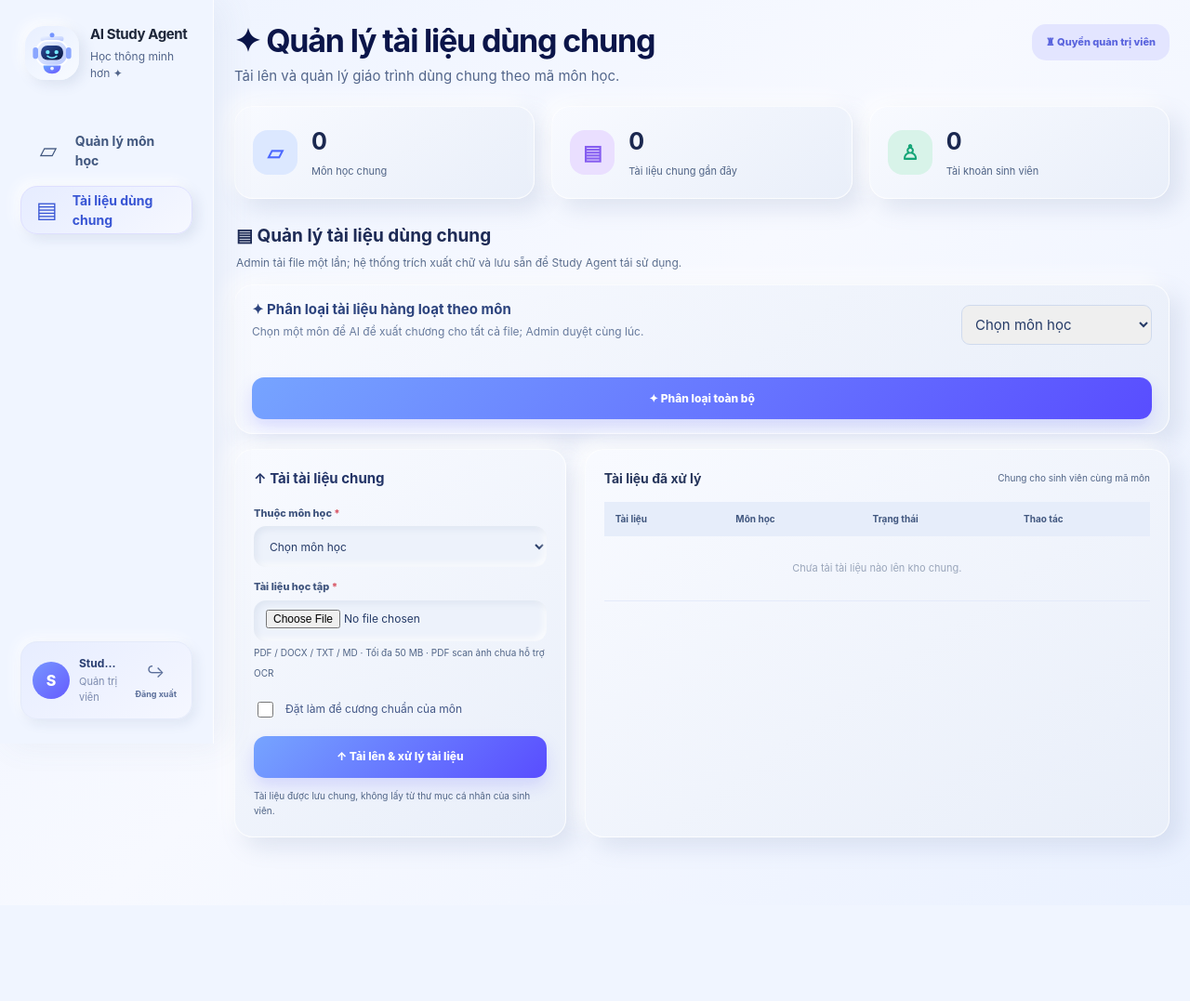
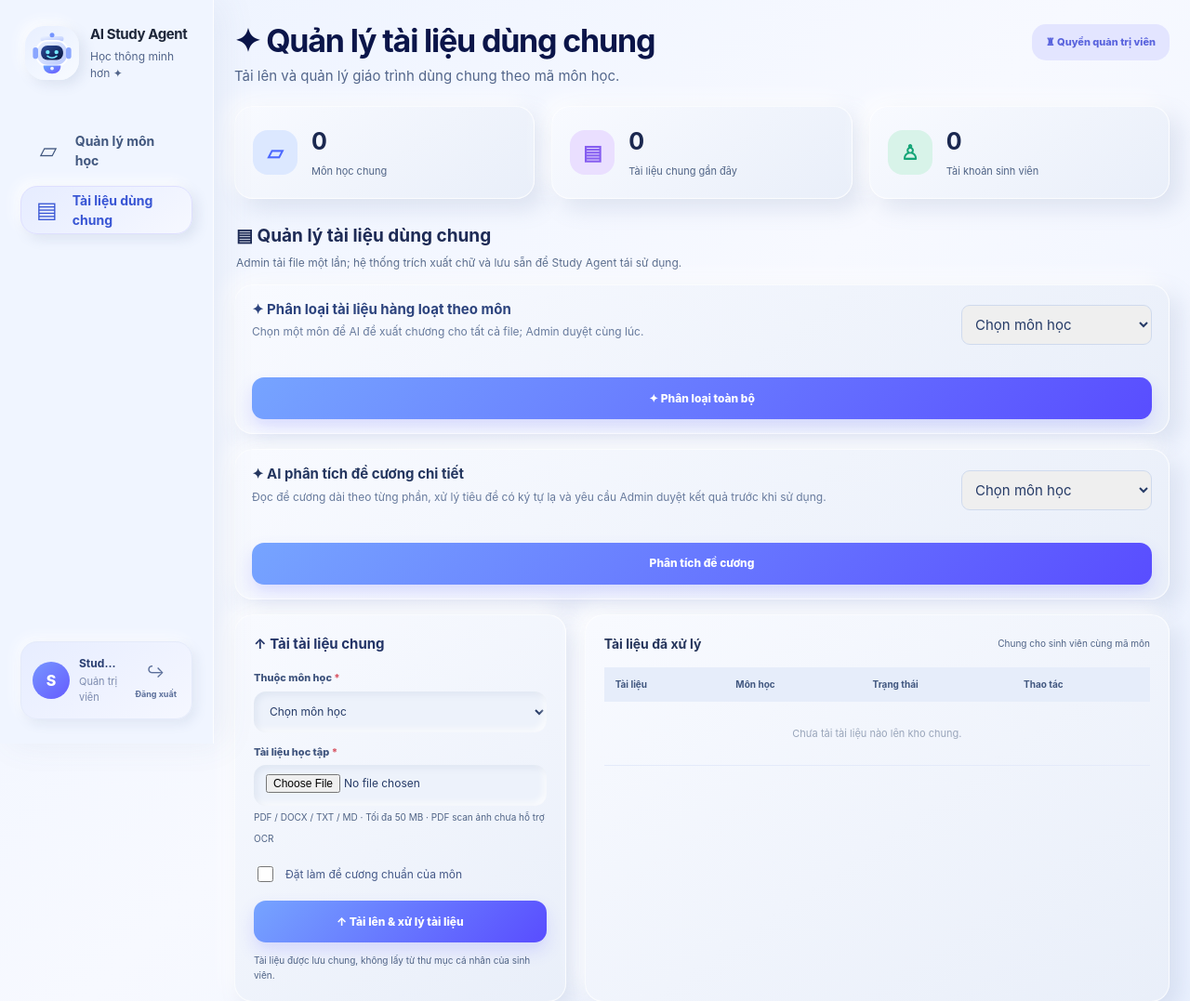
Before and after one commit to nguyencongthanh09102005-beep/AI-Study-Agent, a Flask app: page /admin/documents in a window 1280 px wide. Shown: the top 1077 px of the page at 93% size. Before the commit the page ends 919 px from the top, so only its background shows below. Run offline with Flask 3, Linux system fonts and the light colour scheme; the visitor is signed in with stand-in values (Sample User, id 1); data comes from the database, SQL or seed files in the repository; data that the repository does not hold is empty.

Commit message:
feat(syllabus): integrate reviewed AI syllabus analysis with templates/admin.html

```diff
--- a/templates/admin.html
+++ b/templates/admin.html
@@ -90,6 +90,19 @@
       {% endfor %}
     </select>
     <button type="button" class="admin-primary" onclick="var s=document.getElementById('bulkChapterSubject');if(s.value){window.location.href=s.value}else{s.focus()}">✦ Phân loại toàn bộ</button>
+  </div>
+  <div class="soft-card" style="padding:15px 18px;margin-bottom:16px;display:flex;align-items:center;gap:12px;flex-wrap:wrap">
+    <div style="flex:1;min-width:220px">
+      <strong>✦ AI phân tích đề cương chi tiết</strong>
+      <p style="font-size:12px;color:#687b9d;margin-top:4px">Đọc đề cương dài theo từng phần, xử lý tiêu đề có ký tự lạ và yêu cầu Admin duyệt kết quả trước khi sử dụng.</p>
+    </div>
+    <select id="syllabusAnalysisSubject" aria-label="Chọn môn phân tích đề cương" style="padding:10px;border:1px solid #cfdaed;border-radius:9px;min-width:205px">
+      <option value="">Chọn môn học</option>
+      {% for item in subjects %}
+      <option value="{{ url_for('admin_syllabus.review', subject_id=item.id) }}">{{ item.code }} · {{ item.name }}</option>
+      {% endfor %}
+    </select>
+    <button type="button" class="admin-primary" onclick="var s=document.getElementById('syllabusAnalysisSubject');if(s.value){window.location.href=s.value}else{s.focus()}">Phân tích đề cương</button>
   </div>
   <div class="admin-content-grid">
     <form class="soft-card admin-form-card" method="post" enctype="multipart/form-data" action="{{ url_for('admin_add_document') }}" id="adminUploadForm" data-max-mb="{{ upload_max_mb }}">
```
